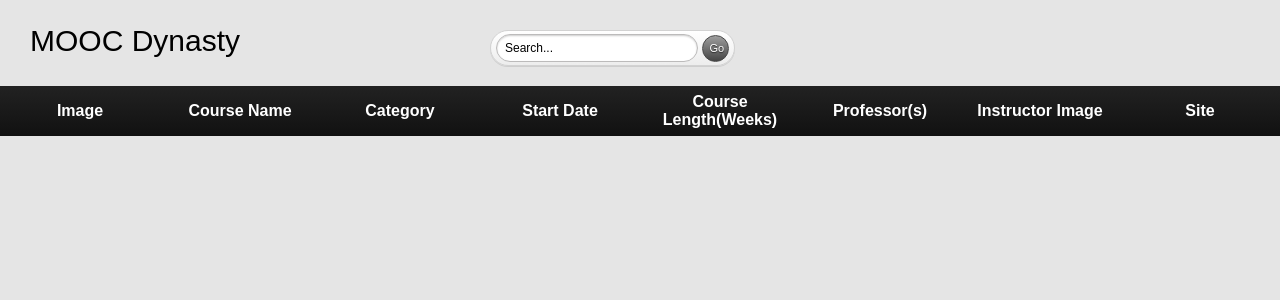
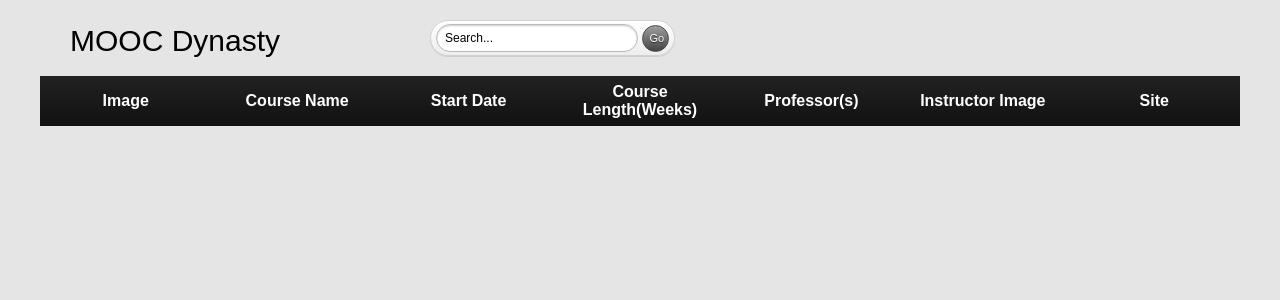
Before and after one commit to justintieu/MOOCDynasty, a PHP site: page /MoocDynasty.php in a window 1280 px wide. Shown: the top 300 px of the page. Run offline with PHP 8.4, Linux system fonts and the light colour scheme; data that the repository does not hold is empty; some libraries are stand-ins or nearby versions.

Commit message:
updated styles and removed category column

```diff
--- a/MoocDynasty.php
+++ b/MoocDynasty.php
@@ -9,6 +9,21 @@
 				font: 100%/140% Arial, Helvetica, sans-serif;
 			}
 
+			.container {
+				width: 1200px;
+				margin: auto;
+			}
+
+			/* logo
+			-------------------------------------- */
+			#logo {
+				float: left;
+				font-size: 30px;
+				margin-left: 30px;
+				width: 30%;
+			}
+
+
 			/* search form
 			-------------------------------------- */
 			.searchform {
@@ -17,6 +32,7 @@
 				*display: inline;
 				border: solid 1px #d2d2d2;
 				padding: 3px 5px;
+				margin: -10px 0 20px 0;
 
 				-webkit-border-radius: 2em;
 				-moz-border-radius: 2em;
@@ -72,9 +88,6 @@
 
 			/* table
 			-------------------------------------- */
-			table {
-				margin: auto;
-			}
 			thead {
 				color: white;
 				background-color: #1b1b1b;
@@ -112,18 +125,20 @@
 			}
 			.profimg img {
 				border: 1px black solid;
+				width: 100px;
+				height: 100px;
 			}
 
 		</style>
 	</head>
 	<body id="dt_example">
 		<div class="container" id="container">
-		<div style="float: left; font-size: 30px; margin-left: 30px;">MOOC Dynasty</div>
-		<div class="container2" style="width: 300px; margin: 0 auto;">
-		<form class="searchform" style="margin-bottom: 20px;">
-			<input class="searchfield" type="text" value="Search..." onfocus="if (this.value == 'Search...') {this.value = '';}" onblur="if (this.value == '') {this.value = 'Search...';}">
-			<input class="searchbutton" type="button" value="Go">
-		</form>
+		<div class="header">
+			<div id="logo" style="">MOOC Dynasty</div>
+			<form class="searchform">
+				<input class="searchfield" type="text" value="Search..." onfocus="if (this.value == 'Search...') {this.value = '';}" onblur="if (this.value == '') {this.value = 'Search...';}">
+				<input class="searchbutton" type="button" value="Go">
+			</form>
 		</div>
 			<?php
 				$mysqli = mysqli_connect("localhost", "root", "", "scrapedcourse");
@@ -133,7 +148,7 @@
 								<tr>
 									<th>Image</th>
 									<th>Course Name</th>
-									<th>Category</th>
+									<!--th>Category</th-->
 									<th>Start Date</th>
 									<th>Course Length(Weeks)</th>
 									<th>Professor(s)</th>
@@ -144,11 +159,10 @@
 							<tbody>";
 				while($row = mysqli_fetch_array($raw_results1)) {
 					$raw_results2 = $mysqli->query("SELECT * FROM `coursedetails` where `course_id`=".$row['id']);
-					"SELECT * FROM coursedetails where 'course_id'="+$row['id'];
 					$results .="<tr>
 									<td class='course_image'><a href=\"".$row['course_link']."\" target=\"_blank\"><img src='".$row['course_image']."'/></a></td>
 									<td><a href=\"".$row['course_link']."\" target=\"_blank\">".$row['title']."</a></td>
-									<td>".$row['category']."</td>
+									<!--td>".$row['category']."</td-->
 									<td>".$row['start_date']."</td>
 									<td>".$row['course_length']."</td>";
 					while($row2 = mysqli_fetch_array($raw_results2)) {
```
